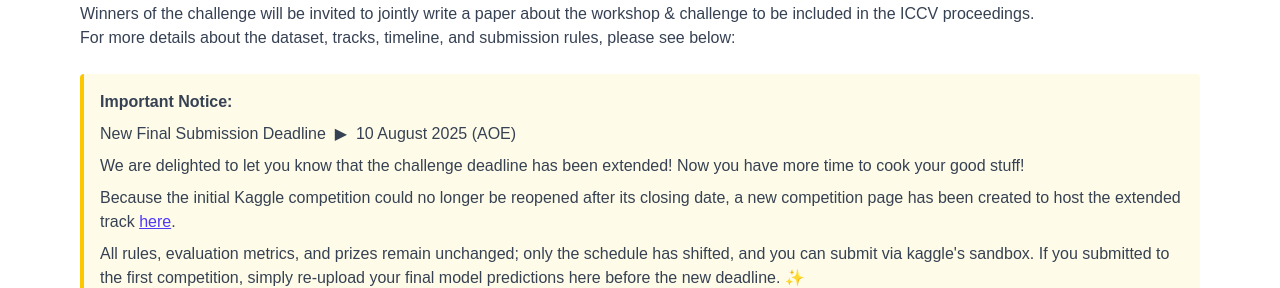
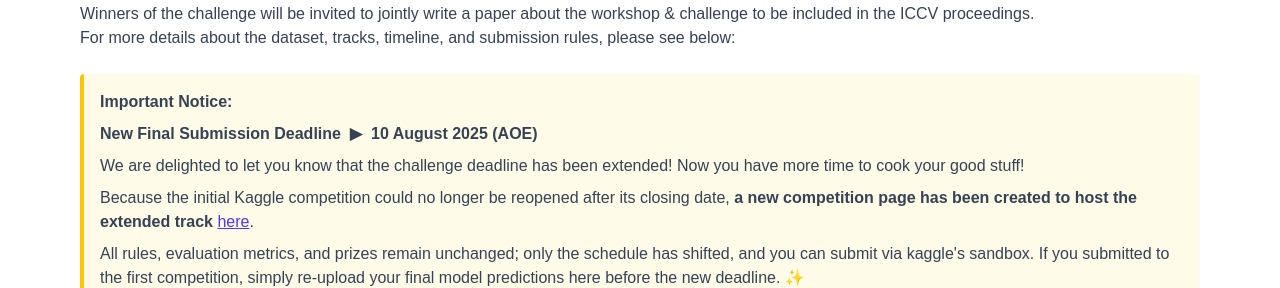
Before and after one commit to HenryQUQ/BinEgo-360, a Next.js app: page / in a window 1280 px wide. Shown: the part 2343-2631 px from the top of the page. Built offline with nearby package versions, Linux system fonts and the light colour scheme.

Commit message:
Update final submission deadline notice and highlight new competition page

```diff
--- a/app/page.tsx
+++ b/app/page.tsx
@@ -381,13 +381,13 @@ export default function Workshop() {
                     <div className="mt-6 rounded border-l-4 border-yellow-400 bg-yellow-50 p-4 text-gray-700">
                         <p className="font-semibold">Important Notice:</p>
                         <p className="mt-2">
-                            New Final Submission Deadline&nbsp;&nbsp;▶&nbsp;&nbsp;10 August 2025 (AOE)
+                            <b>New Final Submission Deadline&nbsp;&nbsp;▶&nbsp;&nbsp;10 August 2025 (AOE)</b>
                         </p>
                         <p className="mt-2">
                             We are delighted to let you know that the challenge deadline has been extended! Now you have more time to cook your good stuff!
                         </p>
                         <p className="mt-2">
-                            Because the initial Kaggle competition could no longer be reopened after its closing date, a new competition page has been created to host the extended track <a href={kaggle_comp_classification_url} target="_blank" rel="noreferrer" className="text-indigo-600 underline">here</a>.
+                            Because the initial Kaggle competition could no longer be reopened after its closing date, <b>a new competition page has been created to host the extended track</b> <a href={kaggle_comp_classification_url} target="_blank" rel="noreferrer" className="text-indigo-600 underline">here</a>.
                         </p>
                         <p className="mt-2">
                             All rules, evaluation metrics, and prizes remain unchanged; only the schedule has shifted, and you can submit via kaggle's sandbox. If you submitted to the first competition, simply re-upload your final model predictions here before the new deadline. ✨
```
